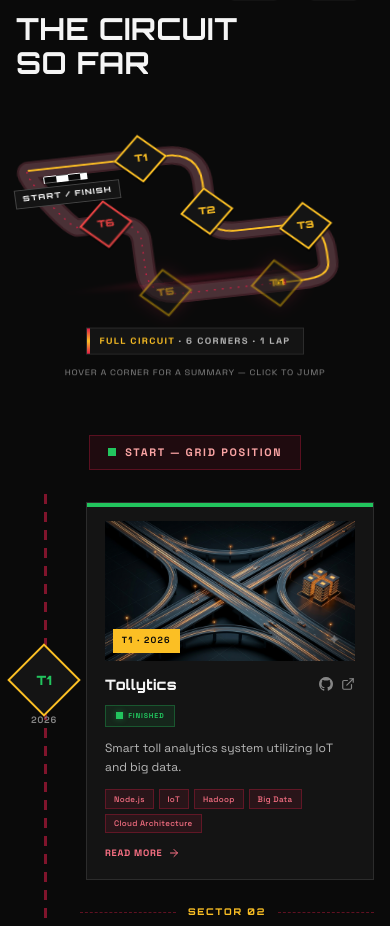
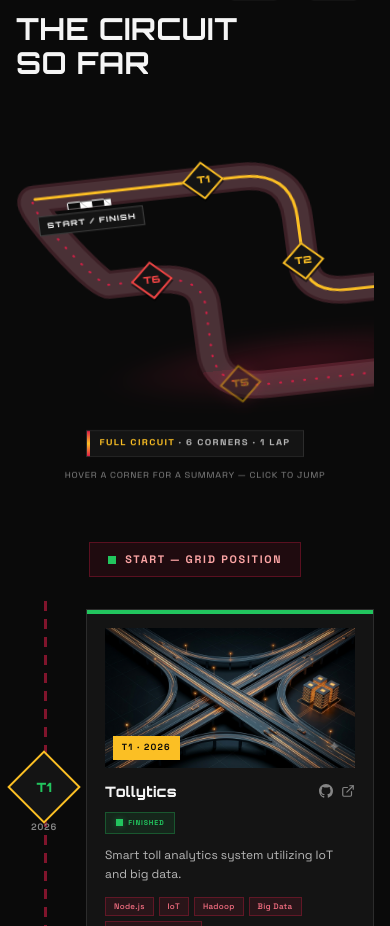
Before and after one commit to Faliirham/portofolio-nextjs, a Next.js app: page / in a window 390 px wide. Shown: the part 3680-4606 px from the top of the page. Built offline with nearby package versions, Linux system fonts and the light colour scheme.

Commit message:
fix(projects): make circuit map mobile-friendly with swipe, compact chips and tap-to-pin tooltip

```diff
--- a/components/ui/CircuitMap.tsx
+++ b/components/ui/CircuitMap.tsx
@@ -61,9 +61,13 @@ export default function CircuitMap({ projects }: { projects: Project[] }) {
       whileInView={{ opacity: 1, y: 0, rotateX: PLANE_TILT_X }}
       viewport={{ once: true, margin: "-80px" }}
       transition={{ duration: 1, ease: [0.22, 1, 0.36, 1] }}
+      className="cm-map-scroll"
       style={{ perspective: 1100, transformStyle: "preserve-3d", transformOrigin: "center" }}
     >
-      <div style={{ position: "relative", transform: `rotateZ(${PLANE_TILT_Z}deg)`, transformStyle: "preserve-3d" }}>
+      <div
+        className="cm-map-inner"
+        style={{ position: "relative", transform: `rotateZ(${PLANE_TILT_Z}deg)`, transformStyle: "preserve-3d" }}
+      >
         {/* Floor glow */}
         <div
           aria-hidden="true"
@@ -169,7 +173,13 @@ export default function CircuitMap({ projects }: { projects: Project[] }) {
                 type="button"
                 aria-label={`Go to project ${pr.title} (corner T${i + 1})`}
                 title={`${pr.title} — T${i + 1}`}
-                onClick={() => jumpTo(pr.slug)}
+                onClick={(e) => {
+                  if ((e.nativeEvent as PointerEvent).pointerType === "touch") {
+                    setHoveredSlug((cur) => (cur === pr.slug ? null : pr.slug));
+                  } else {
+                    jumpTo(pr.slug);
+                  }
+                }}
                 onMouseEnter={(e) => {
                   setHoveredSlug(pr.slug);
                   e.currentTarget.style.transform = "translate(-50%, -50%) rotate(45deg) scale(1.18)";
@@ -181,13 +191,12 @@ export default function CircuitMap({ projects }: { projects: Project[] }) {
                   e.currentTarget.style.boxShadow =
                     pr.status === "ongoing" ? "0 0 16px var(--red-glow)" : "2px 2px 0 rgba(0,0,0,0.55)";
                 }}
+                className="cm-chip"
                 style={{
                   position: "absolute",
                   left: toPct(m.x, true),
                   top: toPct(m.y, false),
                   transform: "translate(-50%, -50%) rotate(45deg)",
-                  width: "38px",
-                  height: "38px",
                   background: hoveredSlug === pr.slug ? "var(--red)" : "var(--bg-card)",
                   border: `2px solid ${hoveredSlug === pr.slug ? "#fff" : color}`,
                   boxShadow:
@@ -367,6 +376,14 @@ export default function CircuitMap({ projects }: { projects: Project[] }) {
       </div>
 
       <style>{`
+        .cm-map-scroll { overflow-x: auto; scrollbar-width: thin; }
+        .cm-map-inner { min-width: 100%; }
+        .cm-chip { width: 38px; height: 38px; }
+        @media (max-width: 767px) {
+          .cm-map-inner { min-width: 540px; }
+          .cm-chip { width: 30px; height: 30px; }
+          .cm-chip > span { font-size: 0.55rem; }
+        }
         .cm-lap-progress {
           stroke-dasharray: 1000;
           stroke-dashoffset: 1000;
```
